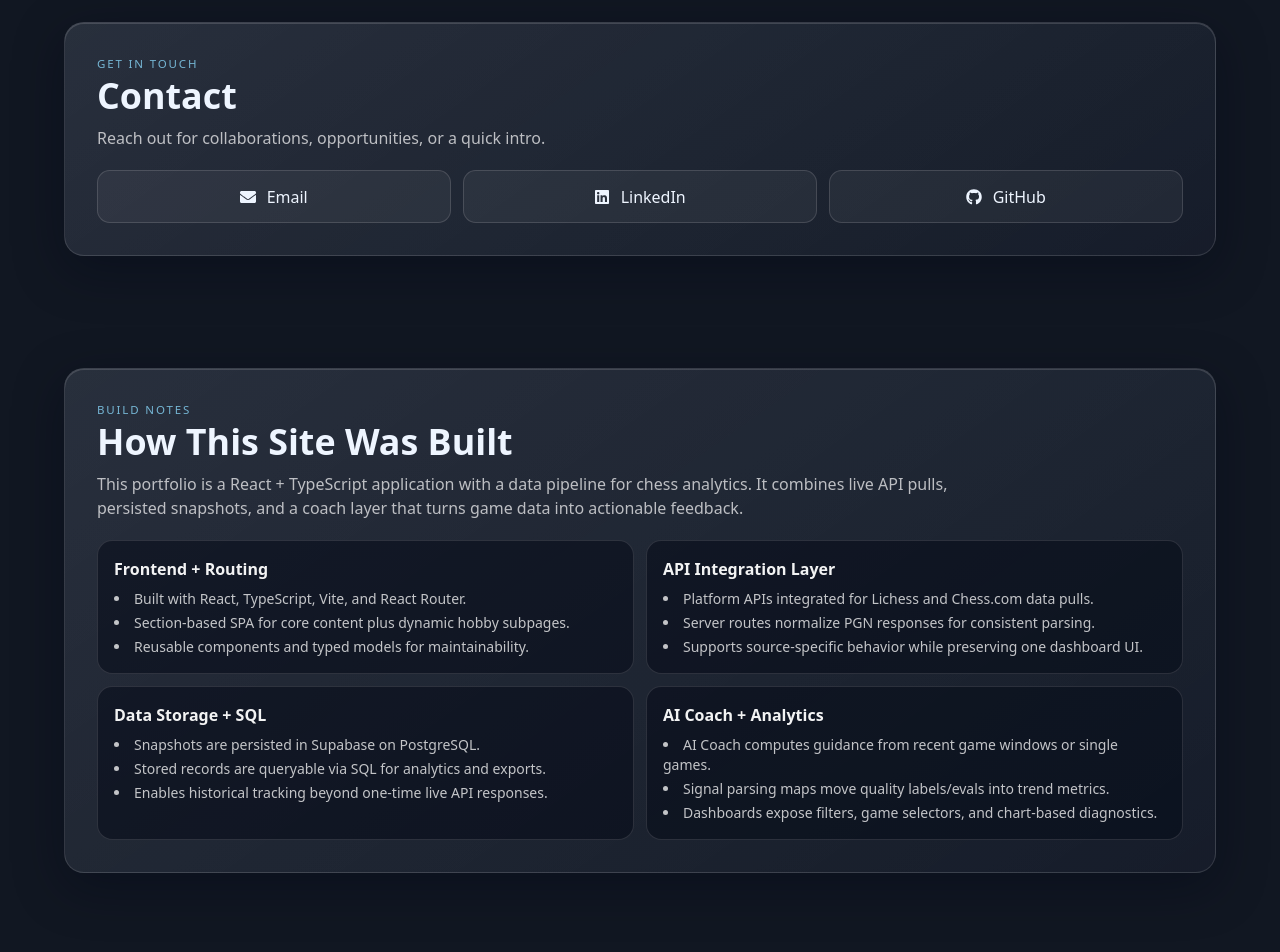
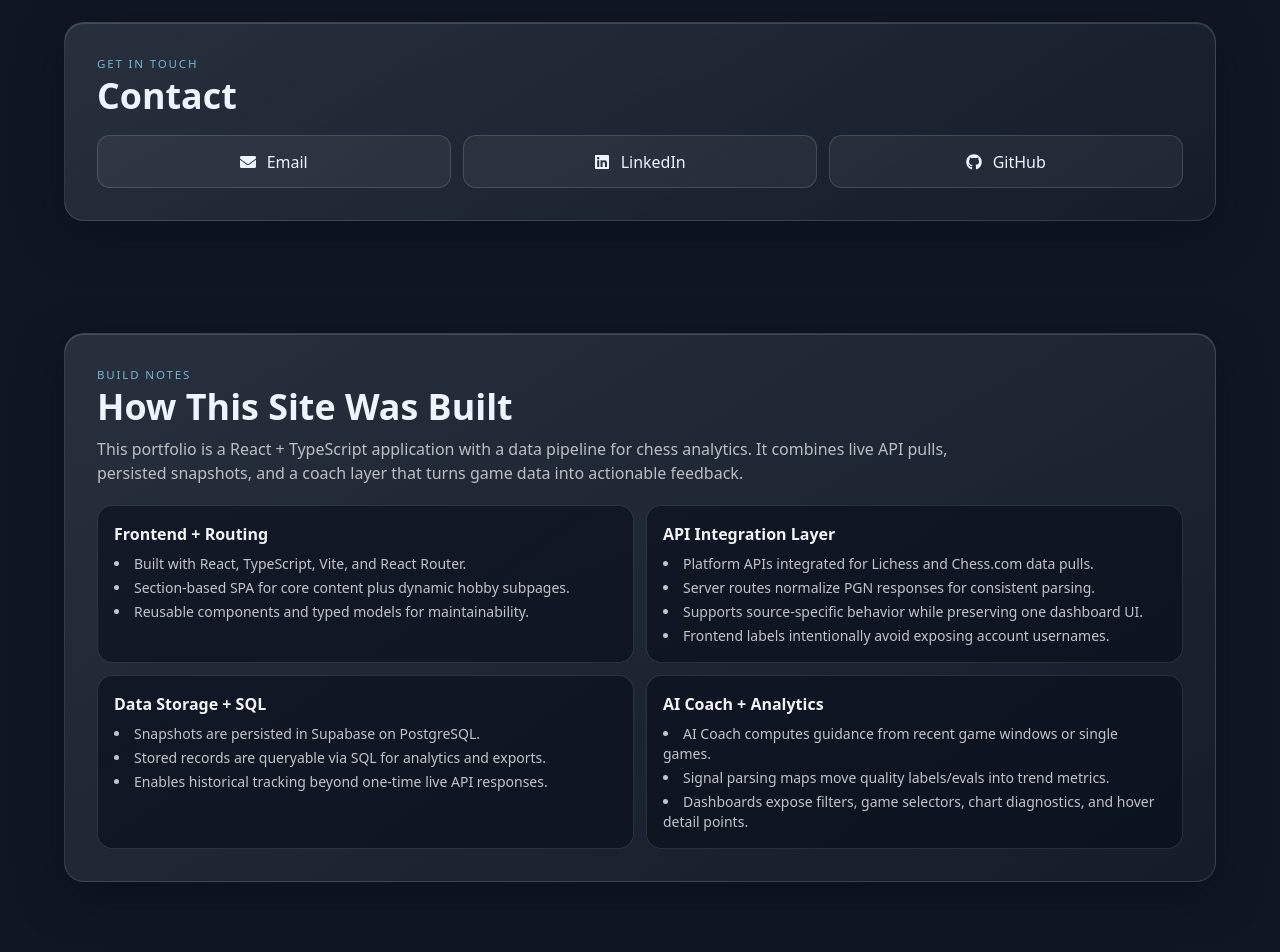
Before and after one commit to Emq17/personal-site, a React (Vite) app: page / in a window 1280 px wide. Shown: the part 7560-8512 px from the top of the page. Built offline with nearby package versions, Linux system fonts and the light colour scheme; no server answers.

Commit message:
readme.md updates

```diff
--- a/src/pages/Showcase.tsx
+++ b/src/pages/Showcase.tsx
@@ -527,7 +527,6 @@ export default function Showcase() {
         <section id="contact" className="reveal showcase-card p-6 md:p-8 mt-20 md:mt-28 text-center md:text-left">
           <p className="section-kicker">Get in touch</p>
           <h2 className="section-title">Contact</h2>
-          <p className="text-white/70">Reach out for collaborations, opportunities, or a quick intro.</p>
 
           <div className="grid grid-cols-1 md:grid-cols-3 gap-3 mt-5">
             <a href="mailto:emmetteq17@gmail.com" className="showcase-contact-link justify-center">
@@ -575,6 +574,7 @@ export default function Showcase() {
                 <li>Platform APIs integrated for Lichess and Chess.com data pulls.</li>
                 <li>Server routes normalize PGN responses for consistent parsing.</li>
                 <li>Supports source-specific behavior while preserving one dashboard UI.</li>
+                <li>Frontend labels intentionally avoid exposing account usernames.</li>
               </ul>
             </article>
             <article className="showcase-inner-card">
@@ -590,7 +590,7 @@ export default function Showcase() {
               <ul className="mt-2 text-sm text-white/75 list-disc list-inside space-y-1">
                 <li>AI Coach computes guidance from recent game windows or single games.</li>
                 <li>Signal parsing maps move quality labels/evals into trend metrics.</li>
-                <li>Dashboards expose filters, game selectors, and chart-based diagnostics.</li>
+                <li>Dashboards expose filters, game selectors, chart diagnostics, and hover detail points.</li>
               </ul>
             </article>
           </div>
```
Also changed, not shown: 1 other file (tests, documents, lock files or other folders).
